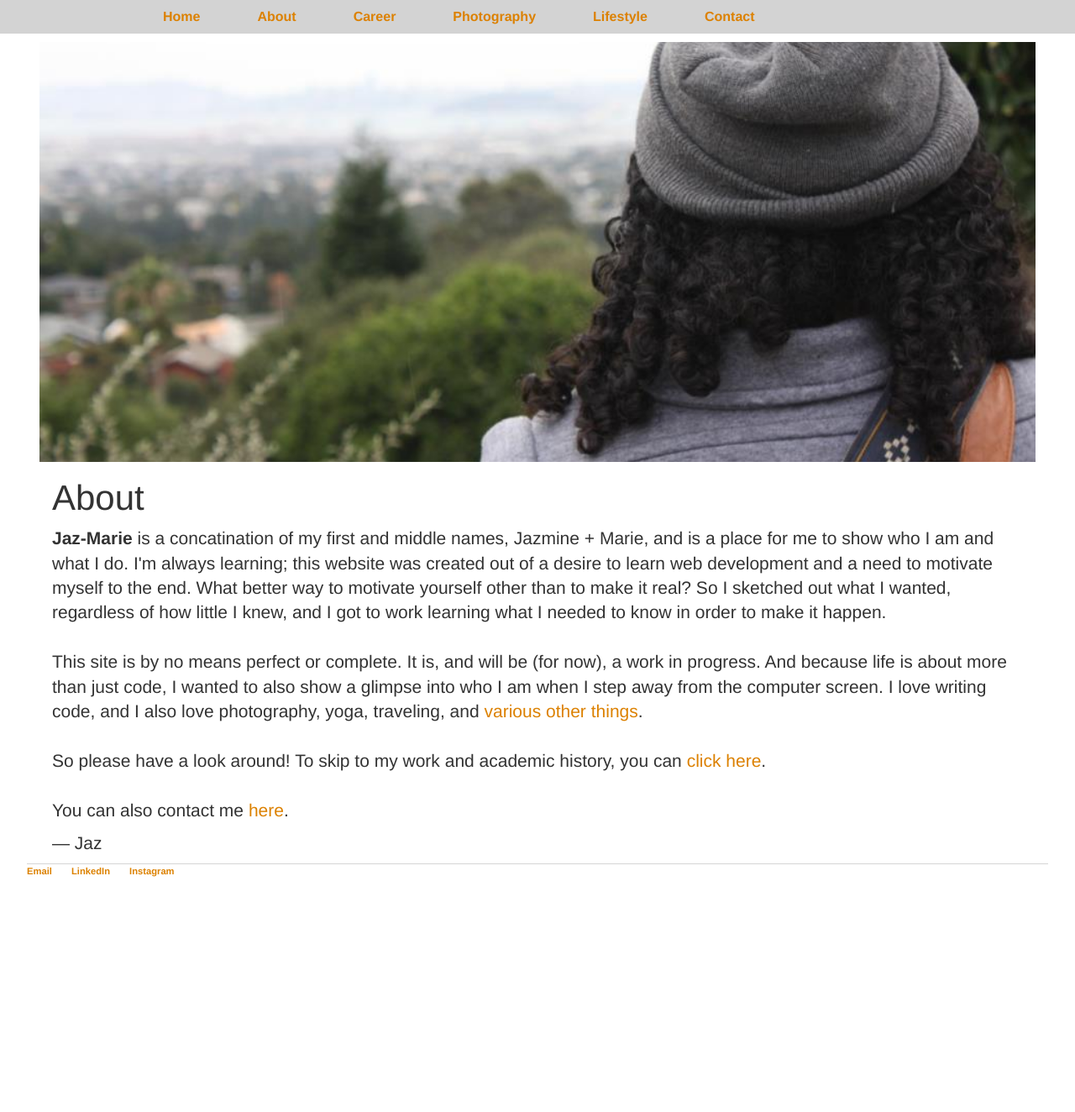
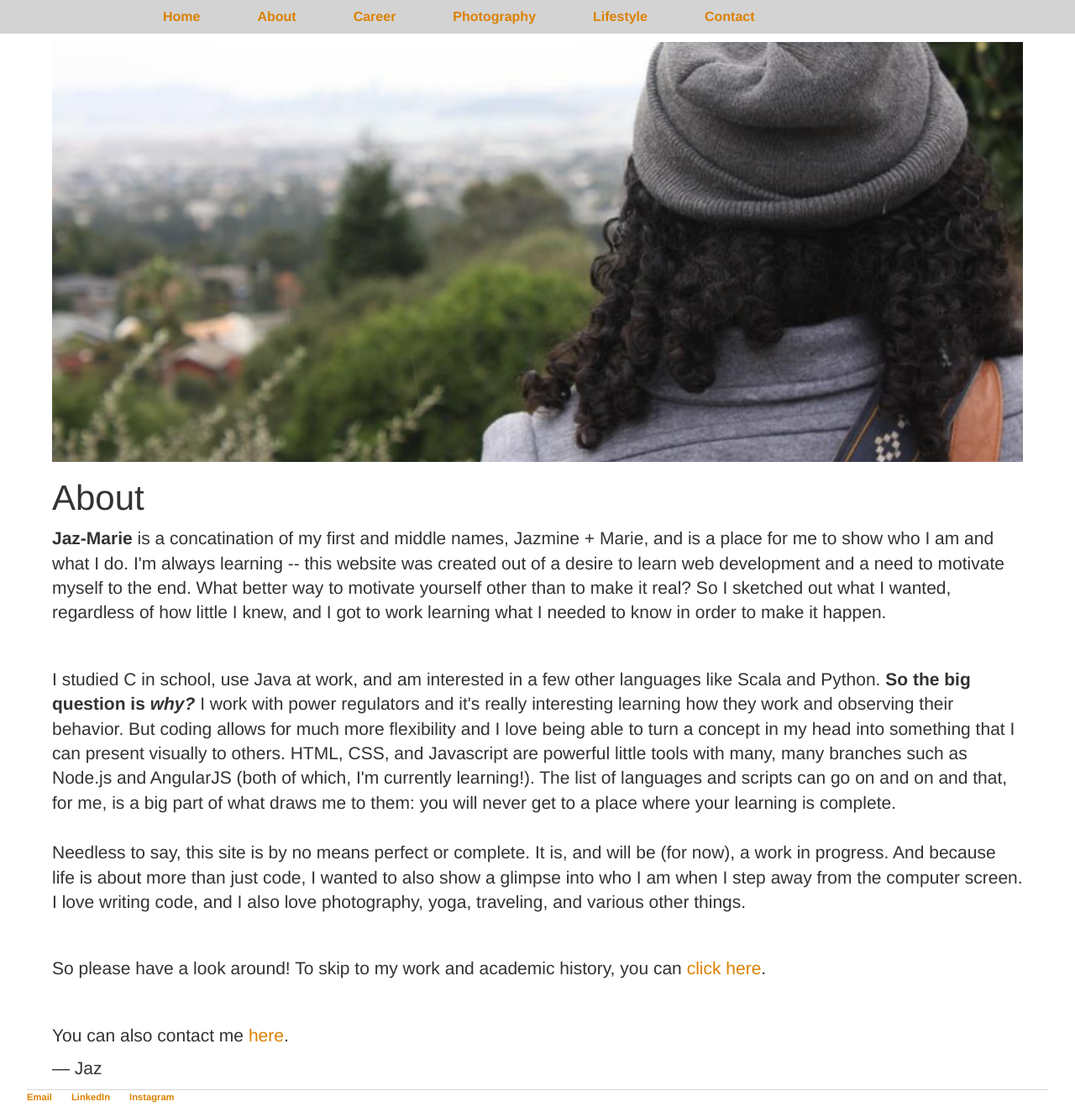
Before and after one commit to itsonlyjaz/itsonlyjaz.github.io, a Jekyll site: the page built from about/index.html, in a window 1280 px wide and 1324 px high. Shown: the whole window at 84% size. Built offline with Jekyll 4.4.1, drawn with Linux system fonts in a browser that asks for light colours.

Commit message:
Update index.html

```diff
--- a/about/index.html
+++ b/about/index.html
@@ -10,24 +10,32 @@ title: Jaz-Marie
 </head>
    <br><br>
 <body class="smaller">
-  <div class="parallax1"></div>
+   <div class = "container-fluid">
+      <div class="parallax1"></div>
 
-  <div class = "container-fluid">
+
     <h1>About</h1>
 
     <div>
         <p><strong>Jaz-Marie</strong> is a concatination of my first and middle names, Jazmine + Marie, and is a place for me
-            to show who I am and what I do. I'm always learning; this website was created out of a desire to learn web
+            to show who I am and what I do. I'm always learning -- this website was created out of a desire to learn web
             development and a need to motivate myself to the end. What better way to motivate yourself other than to make it
             real? So I sketched out what I wanted, regardless of how little I knew, and I got to work learning what I needed
-            to know in order to make it happen.
+            to know in order to make it happen.</p>
             <br>
-            <br>This site is by no means perfect or complete. It is, and will be (for now), a work in progress. And because
-            life is about more than just code, I wanted to also show a glimpse into who I am when I step away from the
-            computer screen. I love writing code, and I also love photography, yoga, traveling, and <a href="/lifestyle">
-            various other things</a>.
-            <br><br>So please have a look around! To skip to my work and academic history, you can <a href="/career">click here</a>.
-            <br><br>You can also contact me <a href="/contact">here</a>.
+            <br><p>I studied C in school, use Java at work, and am interested in a few other languages like Scala and Python.
+            <strong>So the big question is <em>why?</em></strong> I work with power regulators and it's really interesting
+            learning how they work and observing their behavior. But coding allows for much more flexibility and I love being
+            able to turn a concept in my head into something that I can present visually to others. HTML, CSS, and Javascript
+            are powerful little tools with many, many branches such as Node.js and AngularJS (both of which, I'm currently
+            learning!). The list of languages and scripts can go on and on and that, for me, is a big part of what draws me
+            to them: you will never get to a place where your learning is complete.</p>
+            <br><p>Needless to say, this site is by no means perfect or complete. It is, and will be (for now), a work in
+            progress. And because life is about more than just code, I wanted to also show a glimpse into who I am when I
+            step away from the computer screen. I love writing code, and I also love photography, yoga, traveling, and
+            various other things.</p>
+            <br><br><p>So please have a look around! To skip to my work and academic history, you can <a href="/career">click here</a>.</p>
+            <br><br><p>You can also contact me <a href="/contact">here</a>.</p>
             <!-- can also do
               <p class="lead">use this tag to make the paragraph stand out a bit more</p>
             -->
```
